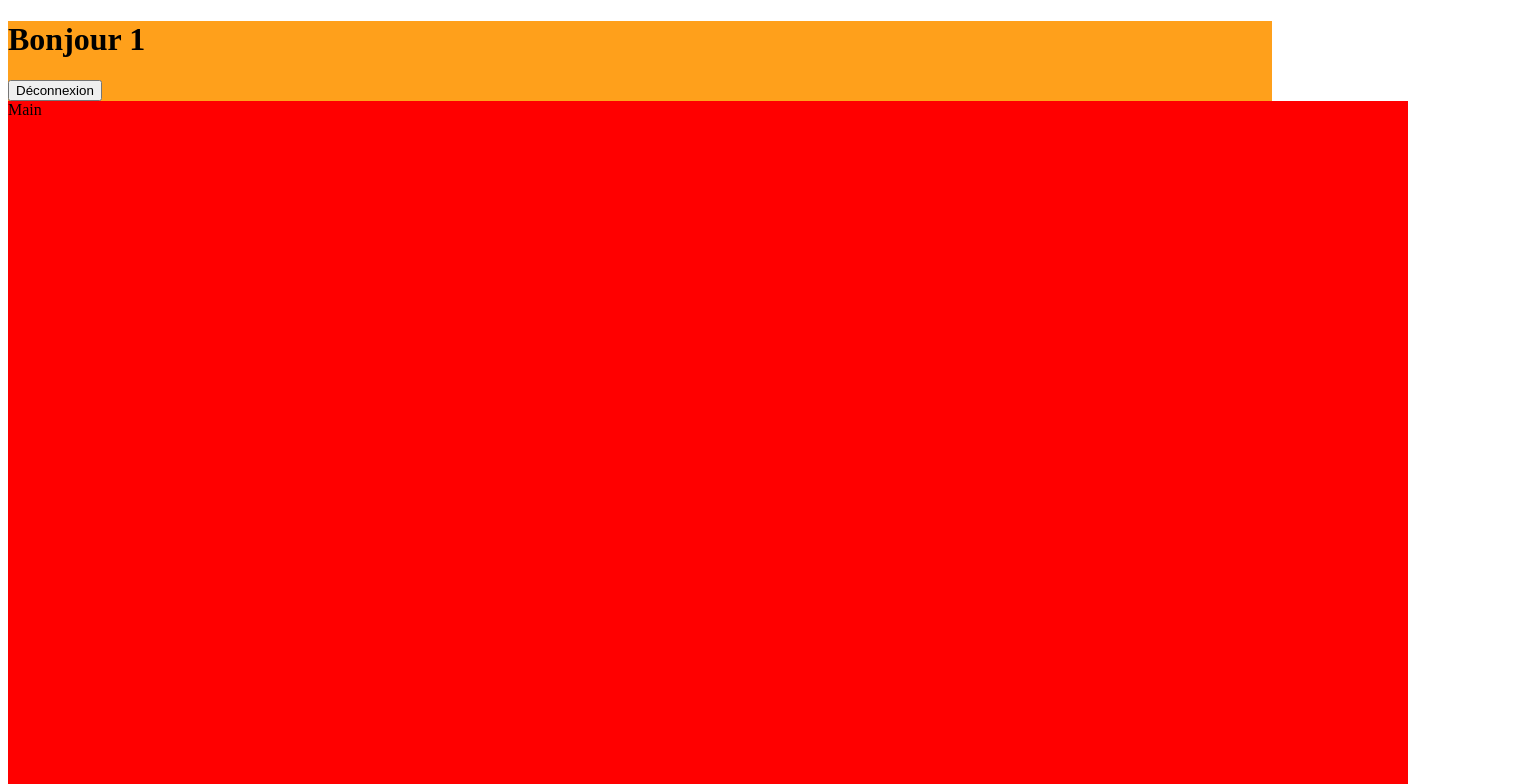
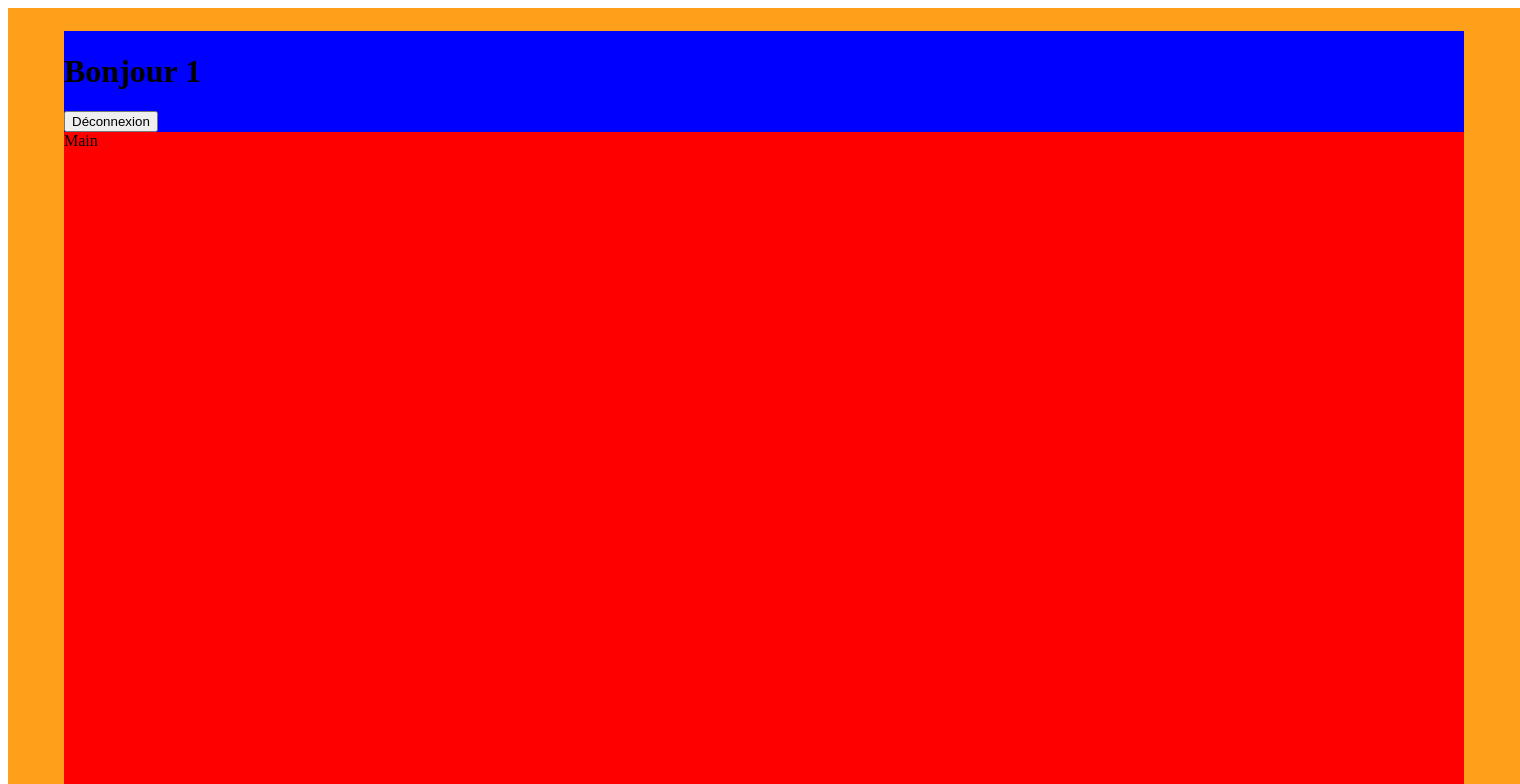
Before and after one commit to jauresmanouan/crasee-burger, a React (Vite) app: page /order/1 in a window 1280 px wide. Shown: the top 784 px of the page, 1520 px wide, since content can reach past the window. Built offline with nearby package versions, Linux system fonts and the light colour scheme.

Commit message:
🚧 F04: ORDER > OrderPage > Integrate NavBar and organise layout

```diff
--- a/src/components/pages/order/OrderPage.jsx
+++ b/src/components/pages/order/OrderPage.jsx
@@ -1,24 +1,23 @@
 import { Link, useParams } from "react-router-dom";
 import styled from "styled-components";
 import Main from "./Main";
+import NavBar from "./NavBar";
 
 export default function OrderPage() {
-  const { username } = useParams();
-
   return (
     <OrderPageStyled>
-      <h1>Bonjour {username}</h1>
-      <Link to="/">
-        <button>Déconnexion</button>
-      </Link>
-      <Main/>
+      <NavBar />
+      <Main />
     </OrderPageStyled>
   );
 }
 
 const OrderPageStyled = styled.div`
-  height: 100vh;
-  background-color: #FFA01B;
-
-;
+  width: 1512px;
+  height: 982px;
+  background-color: #ffa01b;
+  display: flex;
+  flex-direction: column;
+  justify-content: center;
+  align-items: center;
 `;
```
